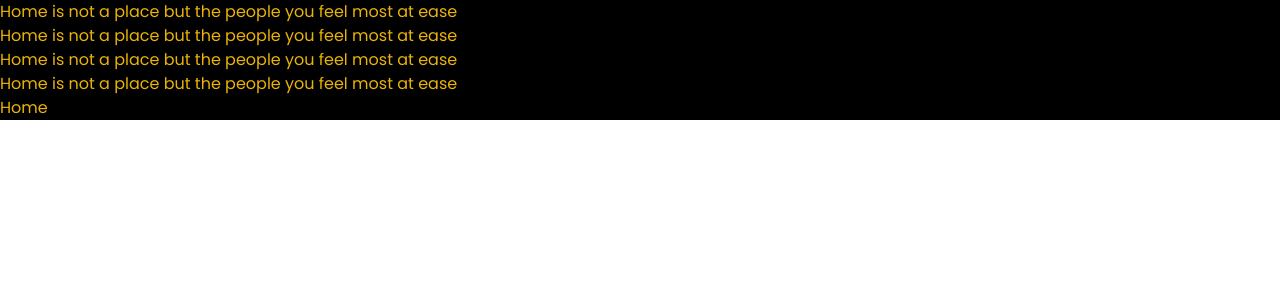
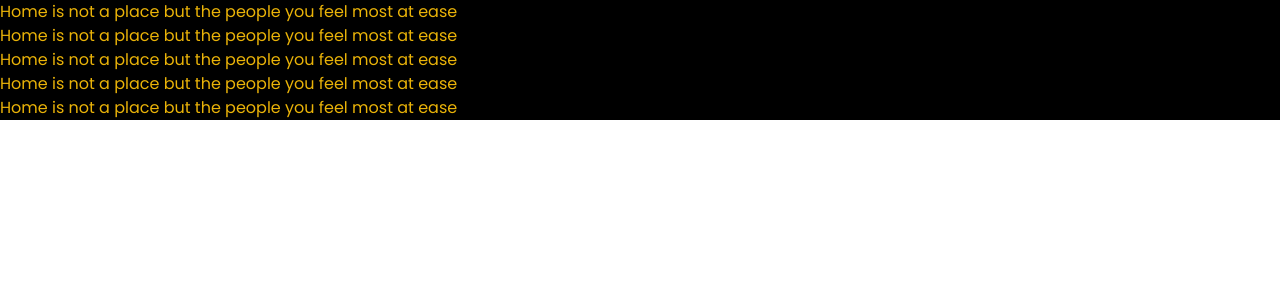
Before and after one commit to chochodev/Hacked-React, a React (Create React App) app: page / in a window 1280 px wide. Shown: the top 300 px of the page. Built offline with nearby package versions, Linux system fonts and the light colour scheme.

Commit message:
updating the setting up

```diff
--- a/src/views/home/index.jsx
+++ b/src/views/home/index.jsx
@@ -7,7 +7,7 @@ const Home = () => {
       <p className="font-poppins">Home is not a place but the people you feel most at ease</p>
       <p className="font-poppins">Home is not a place but the people you feel most at ease</p>
       <p className="font-poppins">Home is not a place but the people you feel most at ease</p>
-      <p className="font-poppins">Home</p>
+      <p className="font-poppins">Home is not a place but the people you feel most at ease</p>
     </div>
   )
 }
```
